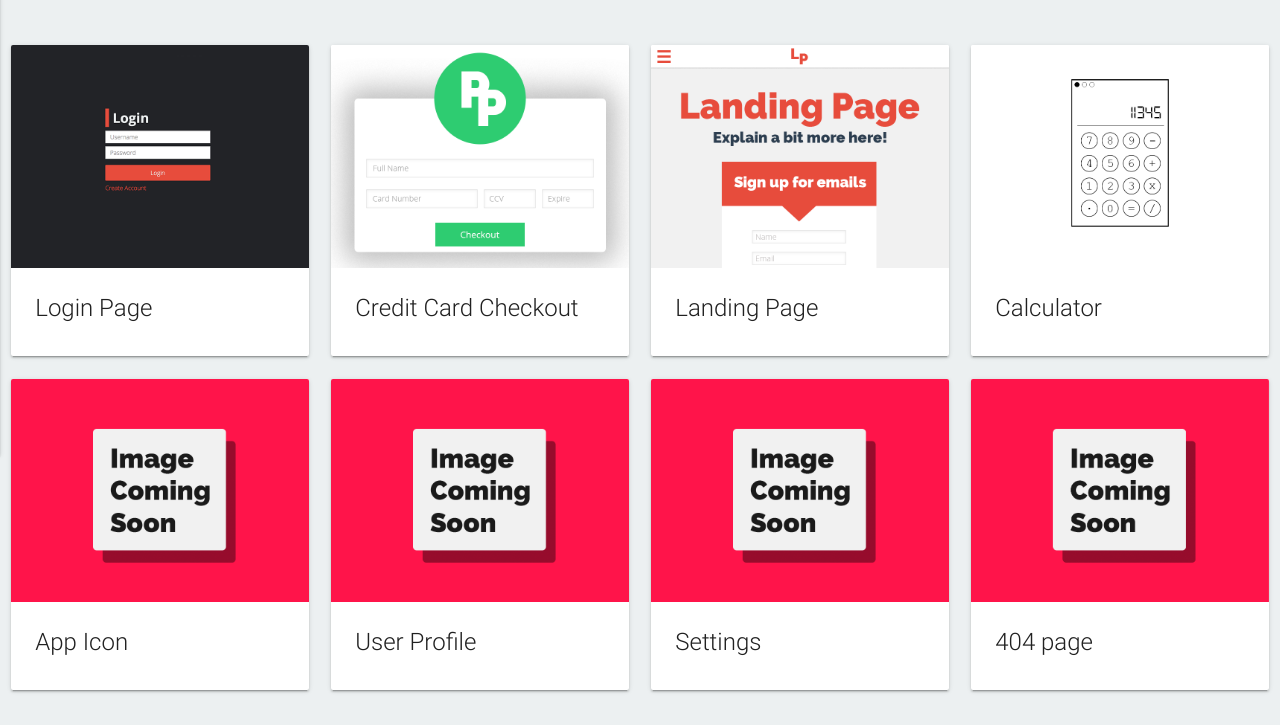
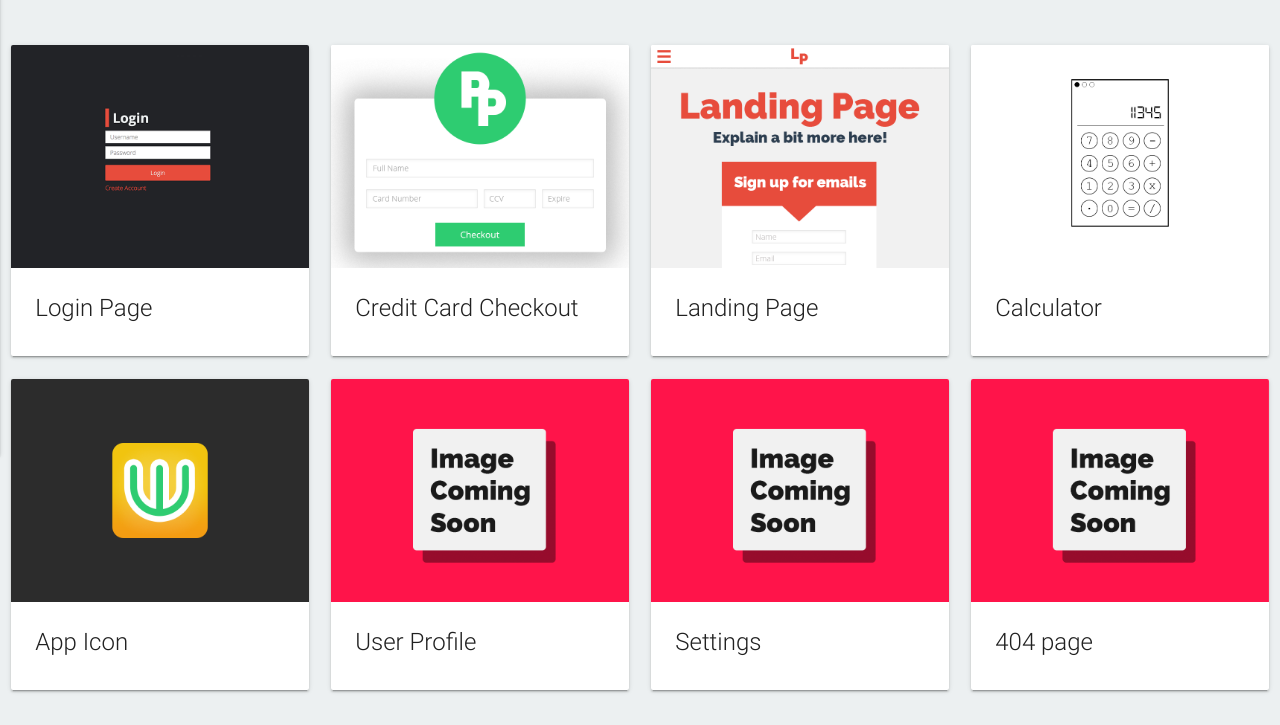
Before and after one commit to patrickpistor/100daydesign, a plain HTML site: page index.html in a window 1280 px wide. Shown: the part 405-1130 px from the top of the page. Drawn offline with nearby package versions, Linux system fonts and the light colour scheme; a script that the page names is missing.

Commit message:
Added Day 6

```diff
--- a/index.html
+++ b/index.html
@@ -104,7 +104,7 @@
 				<div class="col s12 m6 l3">
 			<div class="card">
 				<div class="card-image">
-					<img class="materialboxed" src="img/ui/comingSoon.png">
+					<img class="materialboxed" src="img/ui/5.png">
 				</div>
 				<div class="card-content">
 					<span class="card-title grey-text text-darken-4">App Icon</span>
```
Also changed, not shown: img/ui/5.png (added).
